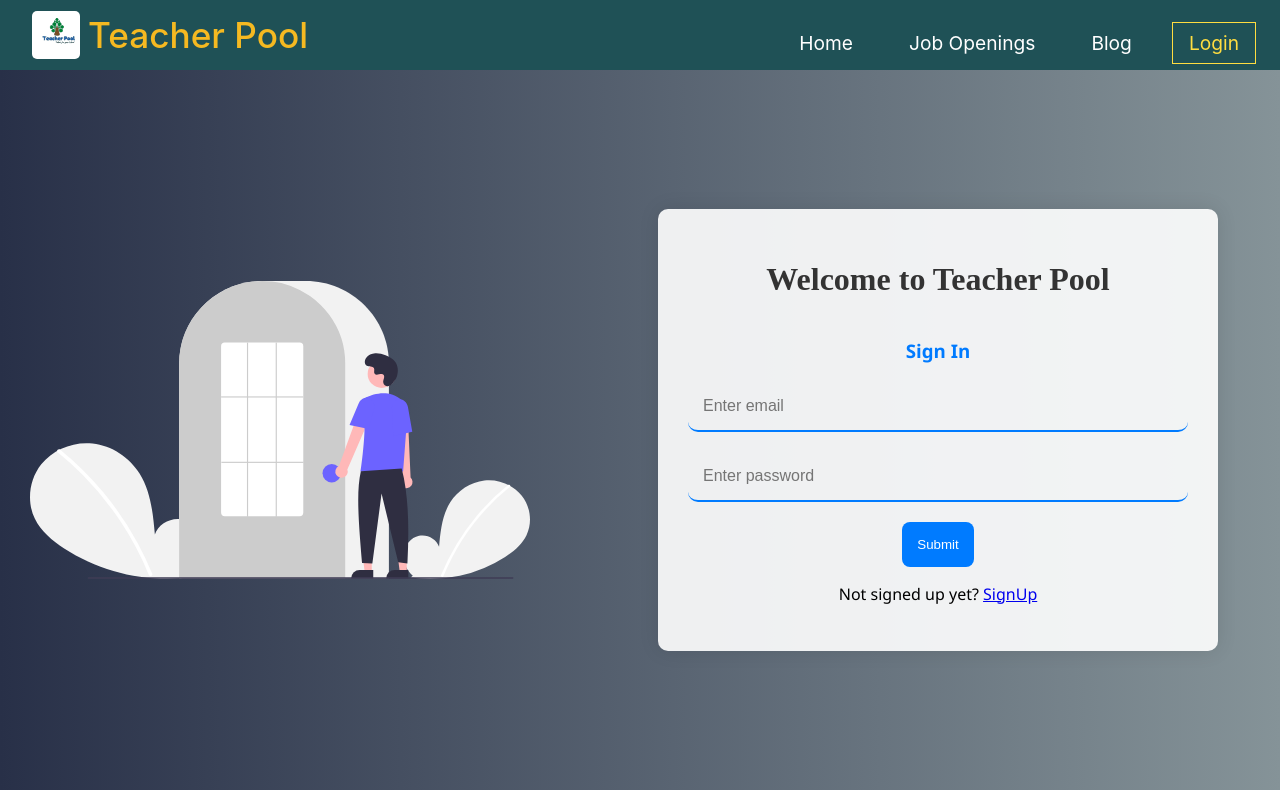
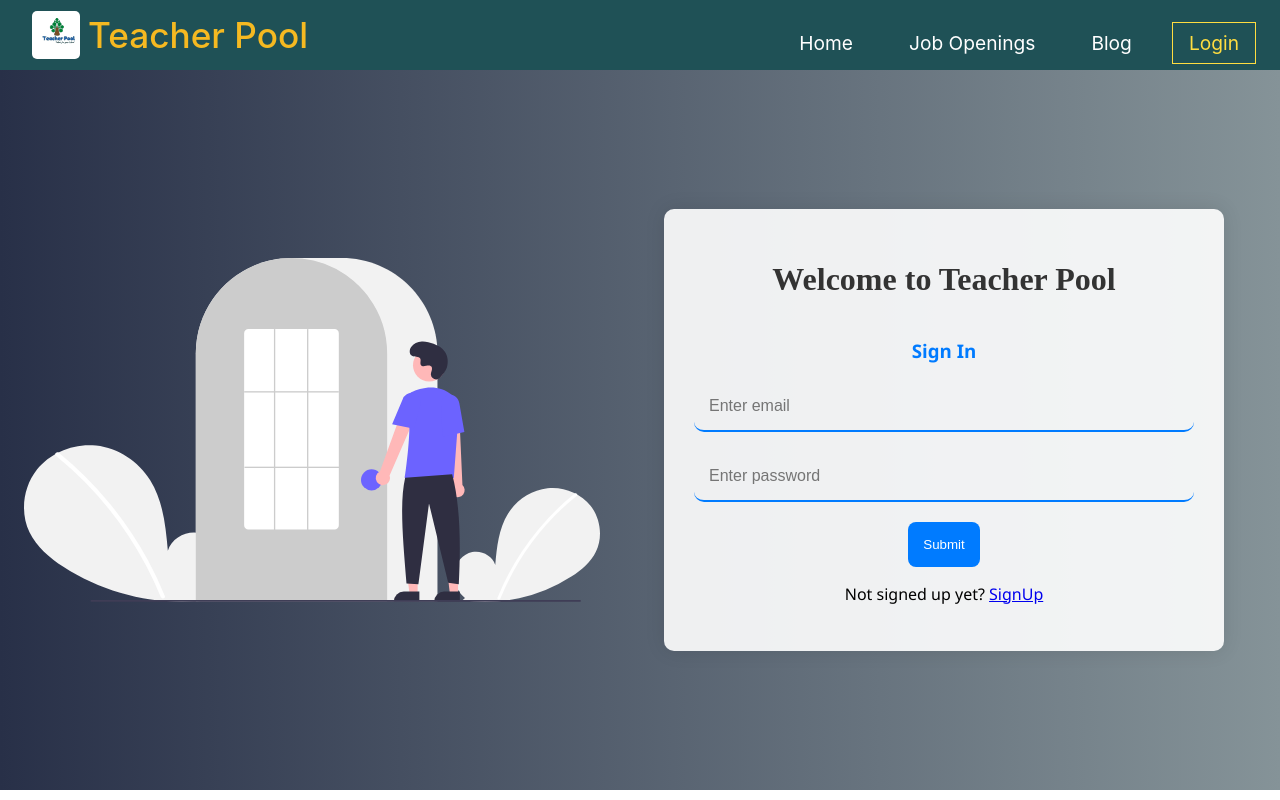
Before and after one commit to prabhat-kumar10/Teacherpool, a React (Create React App) app in the folder teacherpool/: page /login in a window 1280 px wide. Built offline with nearby package versions, Linux system fonts and the light colour scheme; the HTML template or start-up script is replaced by a standard one.

Commit message:
corrected css(4)

```diff
--- a/teacherpool/src/styles/Loginstyle.css
+++ b/teacherpool/src/styles/Loginstyle.css
@@ -10,8 +10,8 @@
 }
 
 .loginphoto {
-    width: 500px;
-    margin-right: 10%;
+    width: 45%;
+    margin-right: 5%;
 }
 
 form {
@@ -91,8 +91,13 @@ h3 {
     color: #333;
 }
 
-@media (max-width: 600px) {
+@media (max-width: 768px) {
+    .loginphoto {
+        display: none;
+    }
+
     form {
+        margin: 20px;
         max-width: 100%;
     }
 }
--- a/teacherpool/src/styles/Signupstyle.css
+++ b/teacherpool/src/styles/Signupstyle.css
@@ -75,8 +75,13 @@
 	color: #333;
 }
 
-@media (max-width: 700px) {
+@media (max-width: 768px) {
+	.Signupphoto {
+		display: none;
+	}
+
 	.signup-form {
+		margin: 20px;
 		max-width: 100%;
 	}
 }
```
Also changed, not shown: 1 other file (tests, documents, lock files or other folders).
